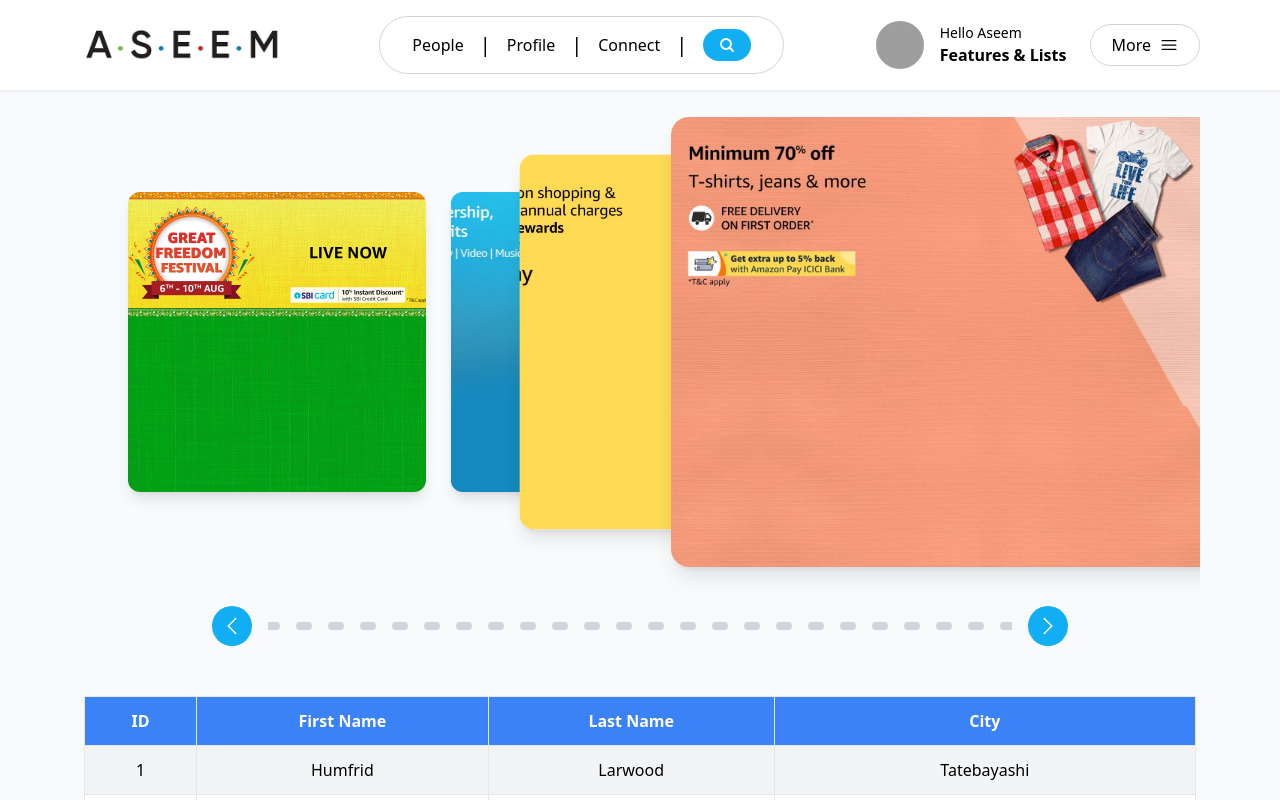
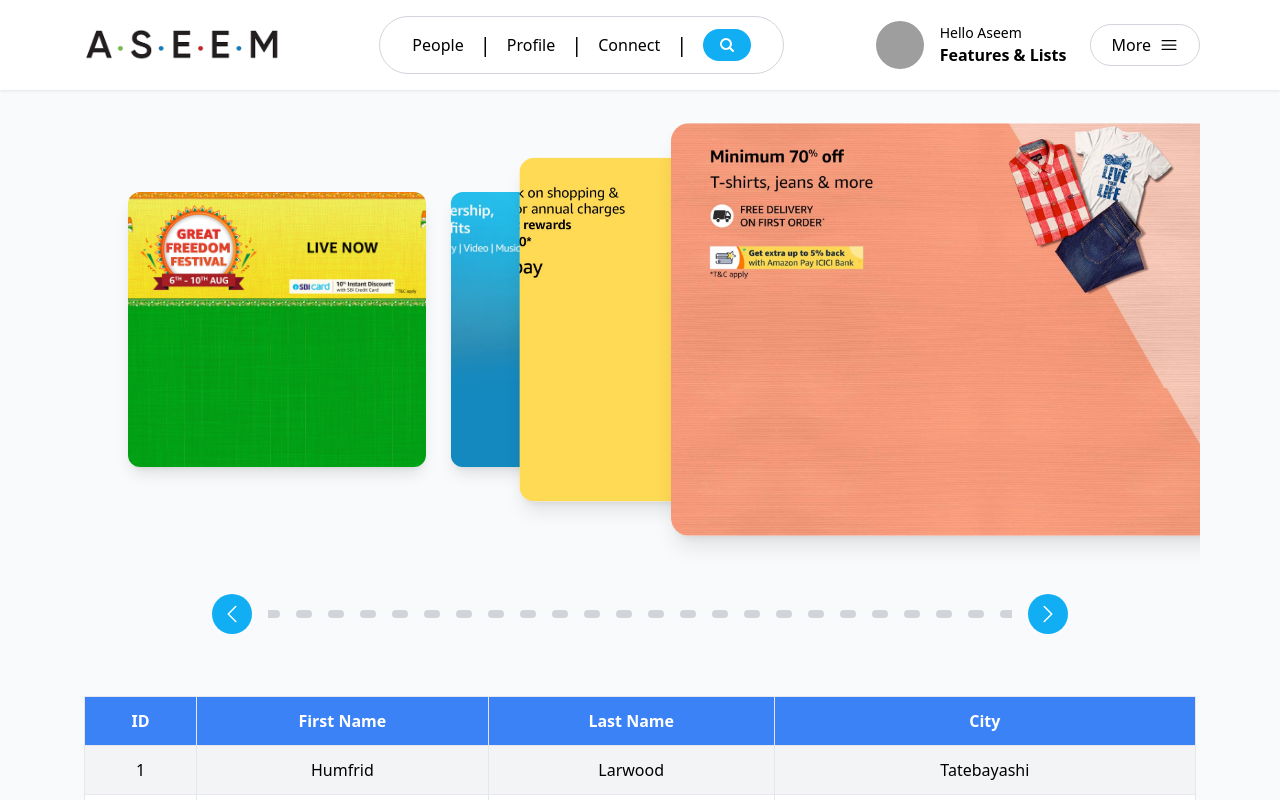
Before and after one commit to Aseem5047/avataar, a React (Vite) app: page / in a window 1280 px wide. Shown: the top 800 px of the page. Built offline with nearby package versions, Linux system fonts and the light colour scheme; grey boxes are pictures that could not be loaded.

Commit message:
minor fixes

```diff
--- a/src/components/slider/Slider.jsx
+++ b/src/components/slider/Slider.jsx
@@ -150,7 +150,7 @@
 										<img
 											src={image}
 											alt=""
-											className={`rounded-xl shadow-lg h-full min-h-[200px] sm:min-h-[250px] lg:min-h-[300px] object-cover md:h-full cursor-grab ${
+											className={`rounded-xl shadow-lg h-full min-h-[200px] sm:min-h-[250px] lg:min-h-[275px] object-cover md:h-full cursor-grab ${
 												imagesLoaded
 													? "opacity-100 transition-opacity duration-500 ease-in-out"
 													: "opacity-0"
```
